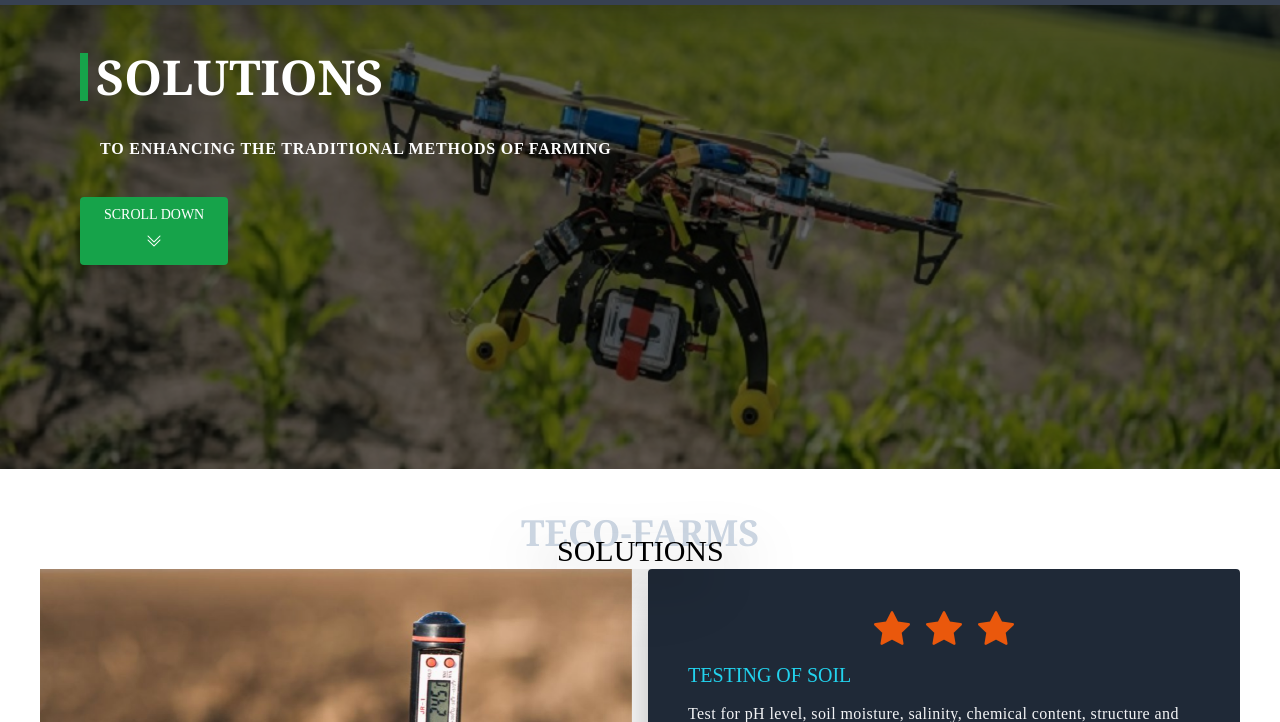
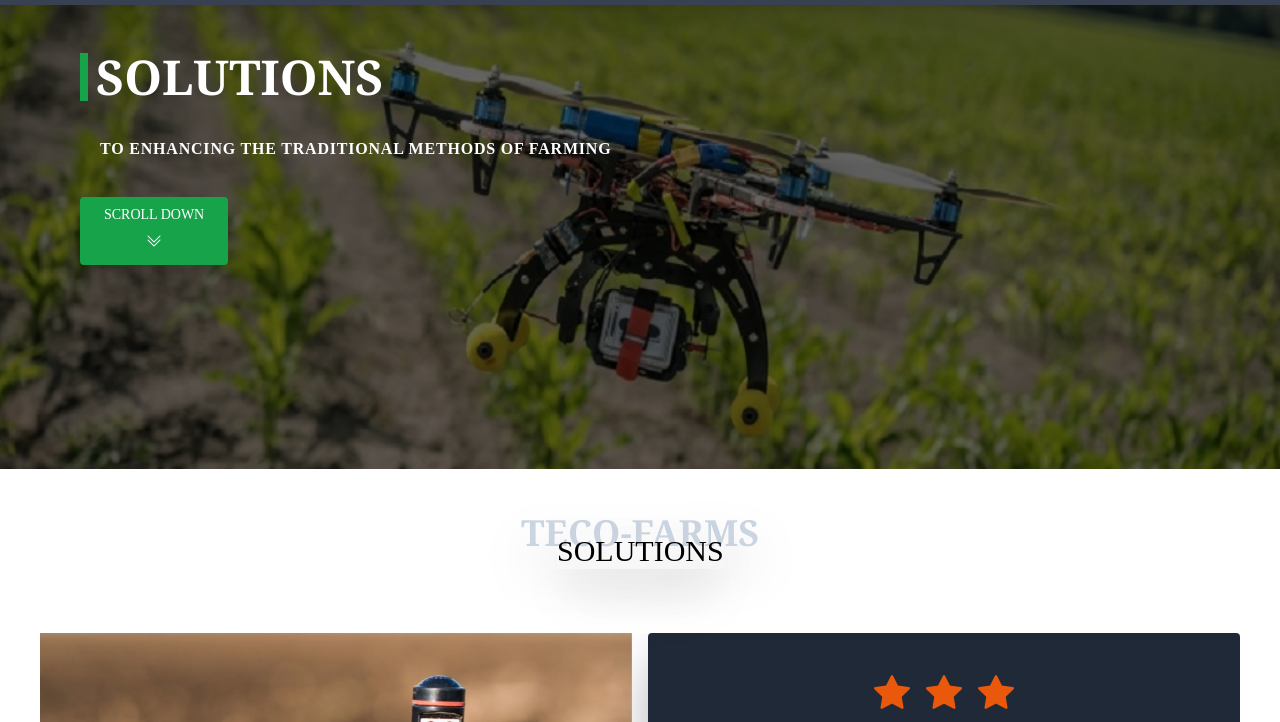
Before and after one commit to Deborah606-byte/IBM-CHALLENGE, a website: page public/solutions.html in a window 1280 px wide. Shown: the part 51-773 px from the top of the page. Drawn offline with nearby package versions, Linux system fonts and the light colour scheme.

Commit message:
changed animation loop to false

```diff
--- a/public/solutions.html
+++ b/public/solutions.html
@@ -168,7 +168,7 @@
             <section id="solutions" class="my-16 px-10 relative">
 
               <!-- The Header -->
-              <h2 class="relative text-center flex flex-col items-center uppercase">
+              <h2 class="mb-16 relative text-center flex flex-col items-center uppercase">
                 <span data-aos="zoom-out" class="text-4xl font-bold font-[georgia] absolute -top-5 text-slate-300 z-[-10] drop-shadow-2xl">Teco-Farms</span>
                 <span data-aos="zoom-out" class="font-medium text-3xl z-10 drop-shadow-2xl shadow-2xl">Solutions</span>
               </h2>
@@ -383,13 +383,13 @@
      <script>
       let swiper = new Swiper(".mySwiper", {
         slidesPerView: 1,
-        spaceBetween: 80,
+        spaceBetween: 50,
         centeredSlides: true,
         autoplay: {
           delay: 5000,
           disableOnInteraction: false,
         },
-        loop: true,
+        loop: false,
         navigation: {
           nextEl: ".swiper-button-next",
           prevEl: ".swiper-button-prev",
```
Also changed, not shown: public/output.css.
